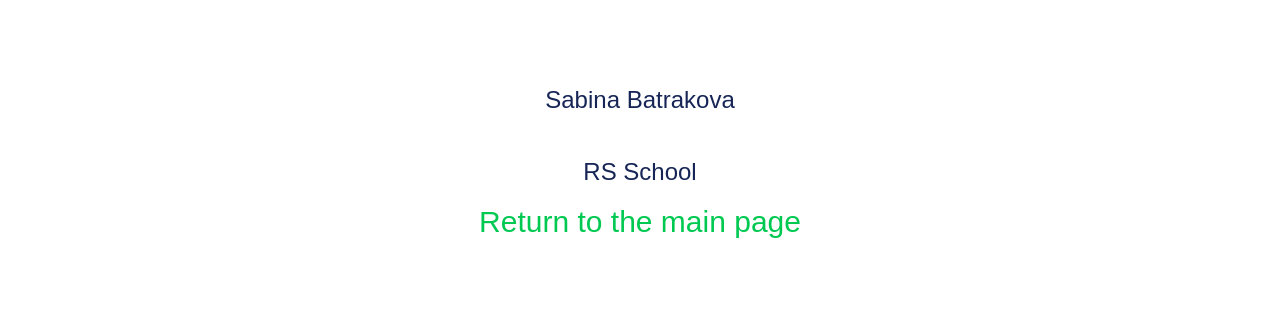
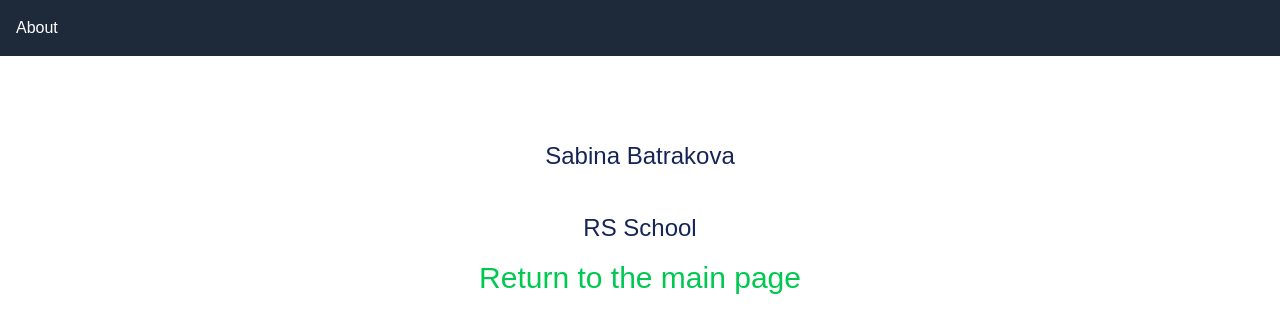
Before and after one commit to SabinaBatrakova/react-class-components, a Next.js app in the folder next-app/: page /about in a window 1280 px wide. Shown: the top 332 px of the page. Built offline with nearby package versions, Linux system fonts and the light colour scheme.

Commit message:
feat: add shared layout with Header

```diff
--- a/next-app/app/layout.tsx
+++ b/next-app/app/layout.tsx
@@ -1,6 +1,7 @@
 import type { Metadata } from "next";
 import { Geist, Geist_Mono } from "next/font/google";
 import "./globals.css";
+import Header from "@/components/Header";
 
 const geistSans = Geist({
   variable: "--font-geist-sans",
@@ -27,7 +28,8 @@ export default function RootLayout({
       lang="en"
       className={`${geistSans.variable} ${geistMono.variable} h-full antialiased`}
     >
-      <body className="min-h-full flex flex-col">{children}</body>
+      <body className="min-h-full flex flex-col">
+        <Header/>{children}</body>
     </html>
   );
 }
--- /dev/null
+++ b/next-app/components/Header.tsx
@@ -0,0 +1,13 @@
+'use client';
+
+import Link from 'next/link';
+
+function Header() {
+  return (
+    <div className="flex items-center justify-between bg-gray-800 text-white p-4 w-full">
+      <Link href="/about">About</Link>
+    </div>
+  );
+}
+
+export default Header;
```
